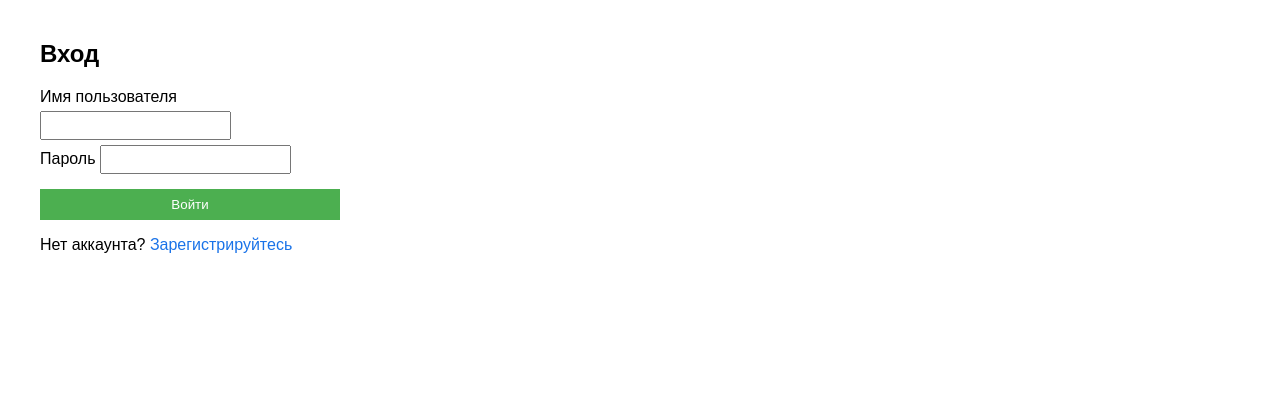
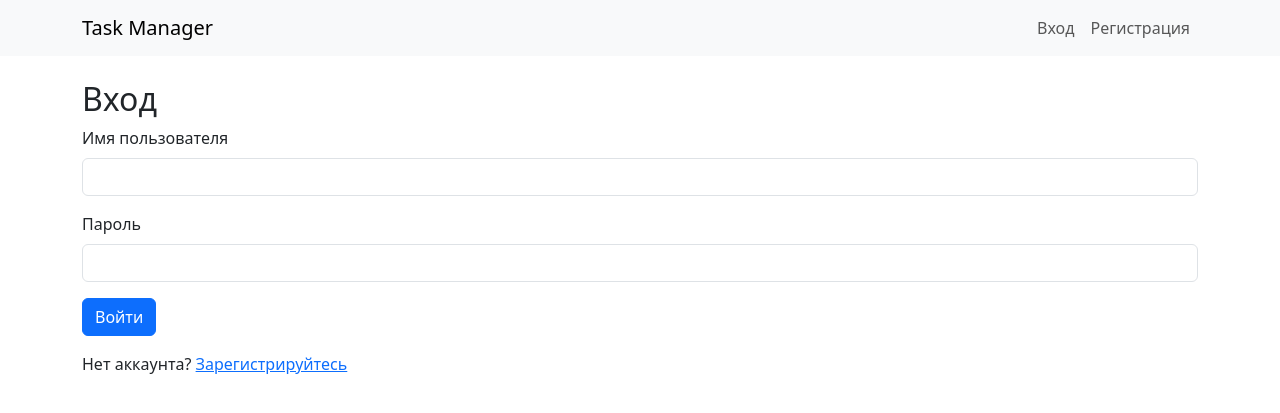
Before and after one commit to trunsib/python-project-52, a Django app: page /tasks/login/ in a window 1280 px wide. Shown: the top 413 px of the page. Run offline with Django 5.2, Linux system fonts and the light colour scheme; some libraries are stand-ins or nearby versions.

Commit message:
task_manager

```diff
--- a/task_manager/tasks/views.py
+++ b/task_manager/tasks/views.py
@@ -1,10 +1,10 @@
 from django.shortcuts import render, redirect
-from django.contrib.auth import authenticate, login, logout
+from django.contrib.auth import login, logout
 from django.contrib.auth.forms import UserCreationForm, AuthenticationForm
 
 
 def home(request):
-    return render(request, "base.html")
+    return render(request, "home.html")
 
 
 def login_view(request):
--- a/task_manager/templates/base.html
+++ b/task_manager/templates/base.html
@@ -1,20 +1,56 @@
+{% load django_bootstrap5 %}
 <!DOCTYPE html>
 <html lang="ru">
 <head>
     <meta charset="UTF-8">
-    <title>{% block title %}Мой проект{% endblock %}</title>
-    <style>
-        body { font-family: Arial, sans-serif; margin: 40px; }
-        form { display: flex; flex-direction: column; max-width: 300px; }
-        label { margin-top: 10px; }
-        input { padding: 5px; margin-top: 5px; }
-        button { margin-top: 15px; padding: 8px; background-color: #4CAF50; color: white; border: none; cursor: pointer; }
-        button:hover { background-color: #45a049; }
-        a { color: #1a73e8; text-decoration: none; }
-        a:hover { text-decoration: underline; }
-    </style>
+    <title>Task Manager</title>
+    {% bootstrap_css %}
 </head>
 <body>
-    {% block content %}{% endblock %}
+
+<nav class="navbar navbar-expand-lg navbar-light bg-light">
+  <div class="container">
+
+    <a class="navbar-brand" href="/">Task Manager</a>
+
+    <div class="collapse navbar-collapse">
+      <ul class="navbar-nav ms-auto">
+
+        {% if user.is_authenticated %}
+            <li class="nav-item">
+                <a class="nav-link" href="{% url 'logout' %}">Выход</a>
+            </li>
+        {% else %}
+            <li class="nav-item">
+                <a class="nav-link" href="{% url 'login' %}">Вход</a>
+            </li>
+            <li class="nav-item">
+                <a class="nav-link" href="{% url 'register' %}">Регистрация</a>
+            </li>
+        {% endif %}
+
+      </ul>
+    </div>
+
+  </div>
+</nav>
+
+<div class="container mt-4">
+
+{% if messages %}
+  {% for message in messages %}
+      <div class="alert alert-info">
+          {{ message }}
+      </div>
+  {% endfor %}
+{% endif %}
+
+{% block content %}
+{% endblock %}
+
+</div>
+
+{% bootstrap_javascript %}
+
 </body>
 </html>
--- a/task_manager/urls.py
+++ b/task_manager/urls.py
@@ -1,16 +1,15 @@
 from django.contrib import admin
 from django.urls import path, include
-from django.contrib.auth import views as auth_views
 from task_manager.tasks import views as task_views
-from django.views.generic import TemplateView
 
 urlpatterns = [
-    path('admin/', admin.site.urls),
+    path("admin/", admin.site.urls),
 
-    path("", TemplateView.as_view(template_name="base.html"), name="home"),
-    path('', include('task_manager.tasks.urls')),
+    path("", task_views.home, name="home"),
+
+    path("users/login/", task_views.login_view, name="login"),
+    path("users/logout/", task_views.logout_view, name="logout"),
+    path("users/create/", task_views.register_view, name="register"),
+
     path("tasks/", include("task_manager.tasks.urls")),
-    path('register/', task_views.register_view, name='register'),
-    path('login/', auth_views.LoginView.as_view(template_name='login.html'), name='login'),
-    path('logout/', auth_views.LogoutView.as_view(next_page='/'), name='logout'),
 ]
```
Also changed, not shown: task_manager/templates/home.html (added, +9 -0 lines).
